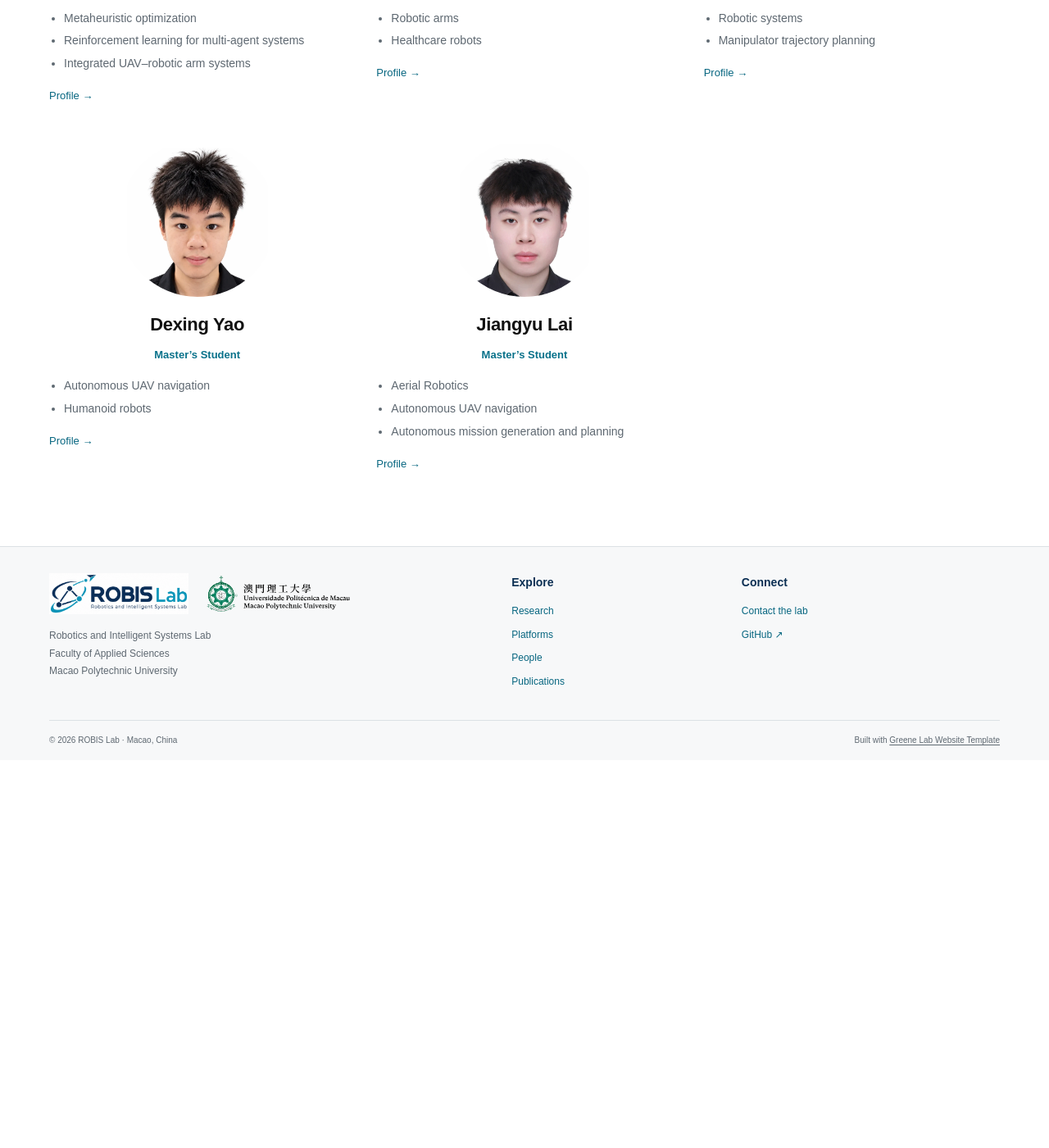
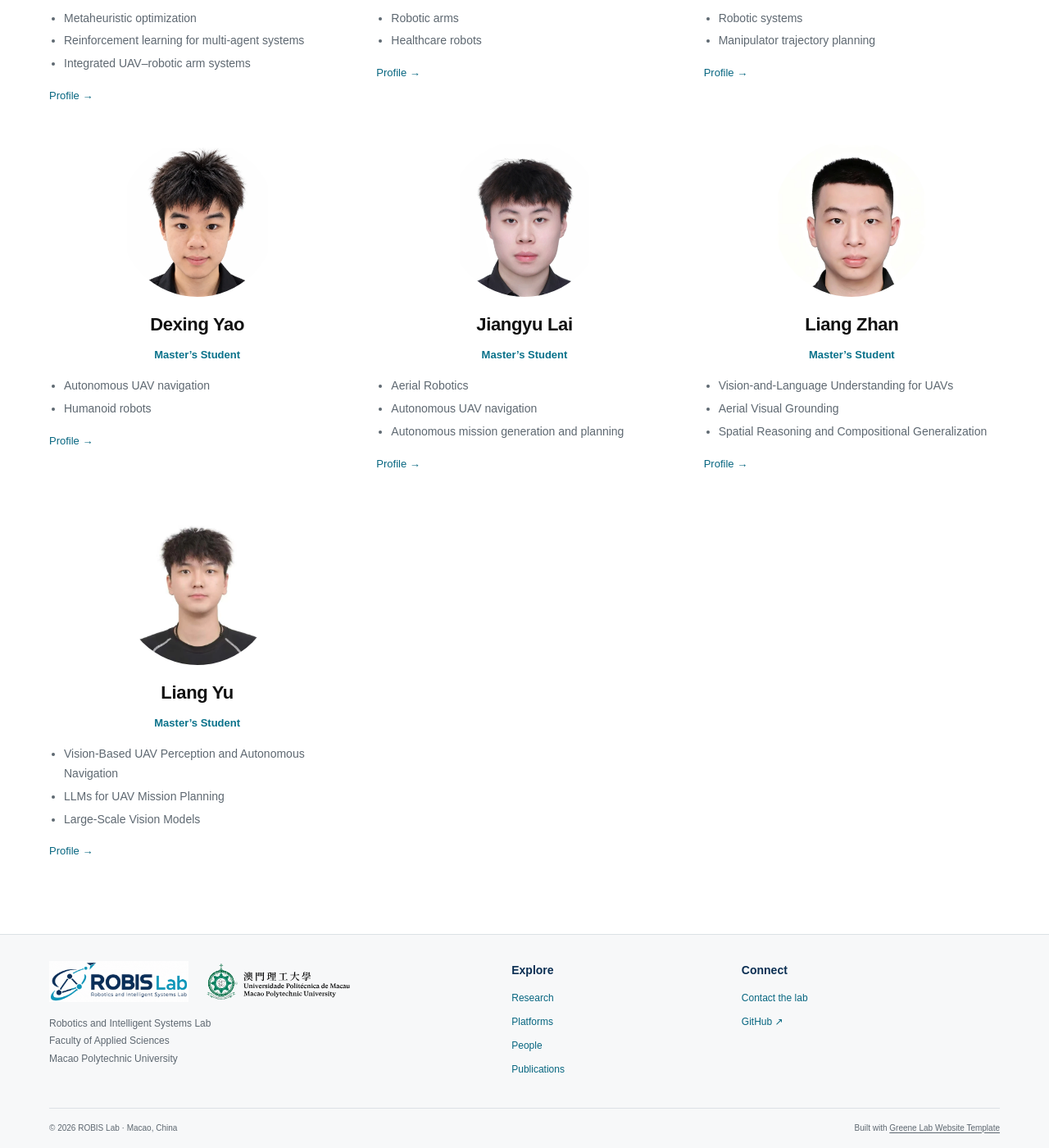
Before and after one commit to JunhaoWei-mpu/ROBIS-Lab, a Jekyll site: the page built from people/index.html, in a window 1280 px wide and 1400 px high, scrolled down 1712 px. Shown: the whole window at 82% size. Built offline with Jekyll 4.4.1, drawn with Linux system fonts in a browser that asks for light colours; before the commit the page ends 2639 px from its top, so only the background shows below that.

Commit message:
Add Liang Zhan and Liang Yu and simplify member profiles

```diff
--- a/_layouts/member.html
+++ b/_layouts/member.html
@@ -11,7 +11,6 @@ layout: default
 <p class="eyebrow">{{ page.group }}</p>
 <h1>{{ page.name }}</h1>
 <p class="lead member-role">{{ page.role }}</p>
-<p class="affiliation">{{ page.institution }}</p>
 <div class="text-links">{% if page.homepage %}<a href="{{ page.homepage }}">Personal homepage ↗</a>{% endif %}{% if page.email %}<a href="mailto:{{ page.email }}">{{ page.email }}</a>{% endif %}{% if page.github %}<a href="{{ page.github }}">GitHub ↗</a>{% endif %}</div>
 <h2>Biography</h2>{{ content }}<h2>Research interests</h2>
 <ul class="member-interests">{% for interest in page.interests %}<li>{{ interest }}</li>{% endfor %}</ul>
--- /dev/null
+++ b/_members/liang-yu.md
@@ -0,0 +1,25 @@
+---
+name: Liang Yu
+title: Liang Yu
+description: Vision-Based UAV Perception and Autonomous Navigation, LLMs for UAV Mission Planning, Large-Scale Vision Models.
+role: Master’s Student
+institution: Macao Polytechnic University
+group: Research Students
+order: 9
+interests:
+- Vision-Based UAV Perception and Autonomous Navigation
+- LLMs for UAV Mission Planning
+- Large-Scale Vision Models
+permalink: /people/liang-yu/
+image: assets/images/people/liang-yu.webp
+image_width: 588
+image_height: 800
+portrait_fit: cover
+focal_point: 50% 0%
+source: Author-provided biography and local photograph, 2026-11-03
+topics:
+- aerial
+- embodied
+---
+
+Liang Yu received his bachelor's degree in Computer Science and Technology from Jianghuai College of Anhui University and is currently pursuing a master's degree in Big Data and Internet of Things at Macao Polytechnic University. His research interests focus on applying large language models and large-scale vision models to UAV systems, particularly for visual perception, autonomous navigation, and mission planning.
--- /dev/null
+++ b/_members/liang-zhan.md
@@ -0,0 +1,25 @@
+---
+name: Liang Zhan
+title: Liang Zhan
+description: Vision-and-Language Understanding for UAVs, Aerial Visual Grounding, Spatial Reasoning and Compositional Generalization.
+role: Master’s Student
+institution: Macao Polytechnic University
+group: Research Students
+order: 8
+interests:
+- Vision-and-Language Understanding for UAVs
+- Aerial Visual Grounding
+- Spatial Reasoning and Compositional Generalization
+permalink: /people/liang-zhan/
+image: assets/images/people/liang-zhan.webp
+image_width: 590
+image_height: 800
+portrait_fit: cover
+focal_point: 50% 0%
+source: Author-provided biography and local photograph, 2026-11-03
+topics:
+- aerial
+- embodied
+---
+
+Liang Zhan received his bachelor's degree in Information Management and Information Systems from Guangzhou Huali University. His graduate studies at Macao Polytechnic University focus on Big Data and Internet of Things. His research interests include drone visual perception and multimodal understanding, with a focus on aerial visual referential localization, spatial relationship inference, and compositional generalization.
```
Also changed, not shown: ASSET_MANIFEST.md (+9 -0 lines), CONTENT_SOURCES.md (+2 -0 lines), CONTENT_TODO.md (+1 -1 lines), README.md, assets/images/people/liang-yu.webp (added), assets/images/people/liang-zhan.webp (added).
